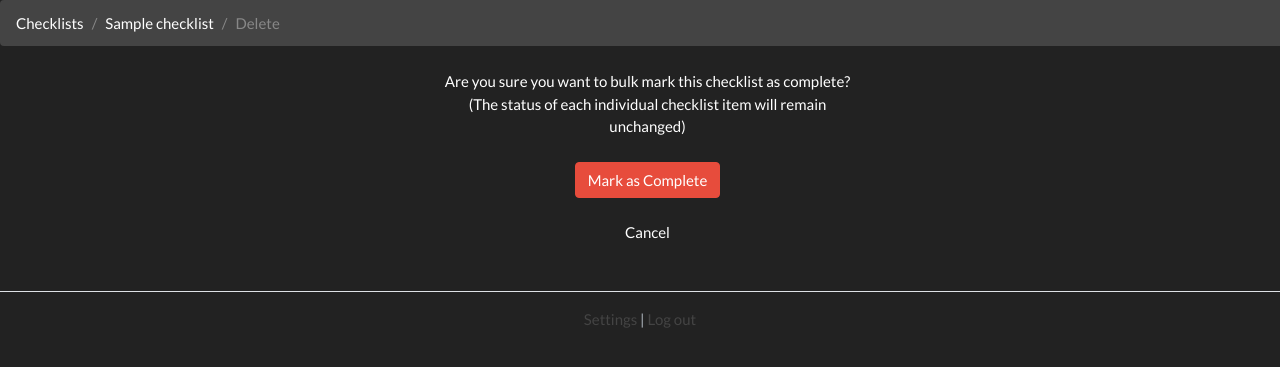
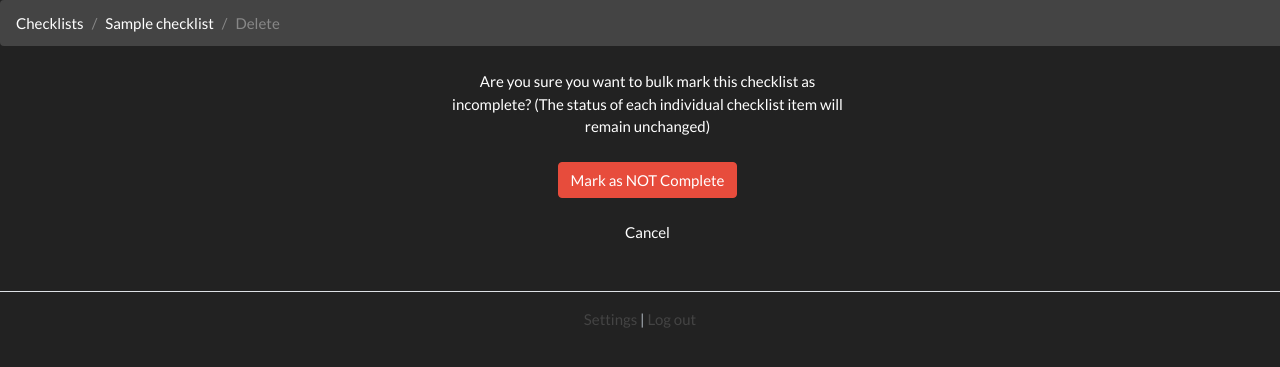
Before and after one commit to giantmade/giant-checklists, a Django app: a page that uses core/templates/checklists/mark_as_complete.html in a window 1280 px wide. Shown: the part 71-438 px from the top of the page. Run offline with Django 3.2, Linux system fonts and the light colour scheme; a user stored in the database is signed in; tables that the repository leaves empty hold one stand-in row (values such as "Sample post"); some libraries are stand-ins or nearby versions.

Commit message:
Add option to remove the bulk mark complete status.

```diff
--- a/checklists/models.py
+++ b/checklists/models.py
@@ -52,10 +52,10 @@ class Checklist(models.Model):
 
         return int(round((completed_items / total_items) * 100))
 
-    def bulk_mark_complete(self, user):
-        self.completed = True
-        self.bulk_mark_completed_by = user
-        self.bulk_mark_completed_at = timezone.now()
+    def bulk_mark(self, user: User, mark_complete: bool):
+        self.completed = mark_complete
+        self.bulk_mark_completed_by = user if mark_complete else None
+        self.bulk_mark_completed_at = timezone.now() if mark_complete else None
         self.save()
 
 
--- a/checklists/views.py
+++ b/checklists/views.py
@@ -317,7 +317,8 @@ def bulk_mark_complete(request, checklist_id):
     checklist = get_object_or_404(models.Checklist, id=checklist_id)
 
     if request.method == "POST":
-        checklist.bulk_mark_complete(user=request.user)
+        is_mark_complete = True if not checklist.bulk_mark_completed_by else False
+        checklist.bulk_mark(user=request.user, mark_complete=is_mark_complete)
         return redirect("checklists:index")
 
     return render(request, "checklists/mark_as_complete.html", {"checklist": checklist})
--- a/core/templates/checklists/detail.html
+++ b/core/templates/checklists/detail.html
@@ -101,7 +101,7 @@
 
             <p class="mt-3"><a class="btn btn-danger" href="{% url "checklists:delete" checklist.id %}">Delete Checklist</a></p>
 
-            <p class="mt-3"><a class="btn btn-warning" href="{% url "checklists:bulk_mark_complete" checklist.id %}">Bulk mark Checklist as Complete</a></p>
+            <p class="mt-3"><a class="btn btn-warning" href="{% url "checklists:bulk_mark_complete" checklist.id %}">Bulk mark Checklist as {% if not checklist.bulk_mark_completed_by %}Complete{% else %}Incomplete{% endif %}</a></p>
 
 
             <p class="mt-3"><strong>Notes</strong></p>
--- a/core/templates/checklists/mark_as_complete.html
+++ b/core/templates/checklists/mark_as_complete.html
@@ -9,14 +9,16 @@
 {% block title %}{{ checklist.title }}{% endblock %}
 
 {% block body %}
+    {% with is_bulk=checklist.bulk_mark_completed_by %}
     <div class="row justify-content-md-center">
         <div class="col-md-4 mt-4 mb-4">
-            <p class="text-center mb-4">Are you sure you want to bulk mark this checklist as complete? (The status of each individual checklist item will remain unchanged)</p>
+            <p class="text-center mb-4">Are you sure you want to bulk mark this checklist as {% if is_bulk %}in{% endif %}complete? (The status of each individual checklist item will remain unchanged)</p>
             <form action="{% url "checklists:bulk_mark_complete" checklist.id %}" method="post" class="mt-4">
                 {% csrf_token %}
-                <p class="text-center mt-4"><input type="submit" class="btn btn-danger" value="Mark as Complete"></p>
+                <p class="text-center mt-4"><input type="submit" class="btn btn-danger" value="Mark as {% if is_bulk %}NOT {% endif %}Complete"></p>
                 <p class="text-center"><a class="btn btn-default" href="{% url "checklists:detail" checklist.id %}">Cancel</a></p>
             </form>
         </div>
     </div>
+    {% endwith %}
 {% endblock %}
```
